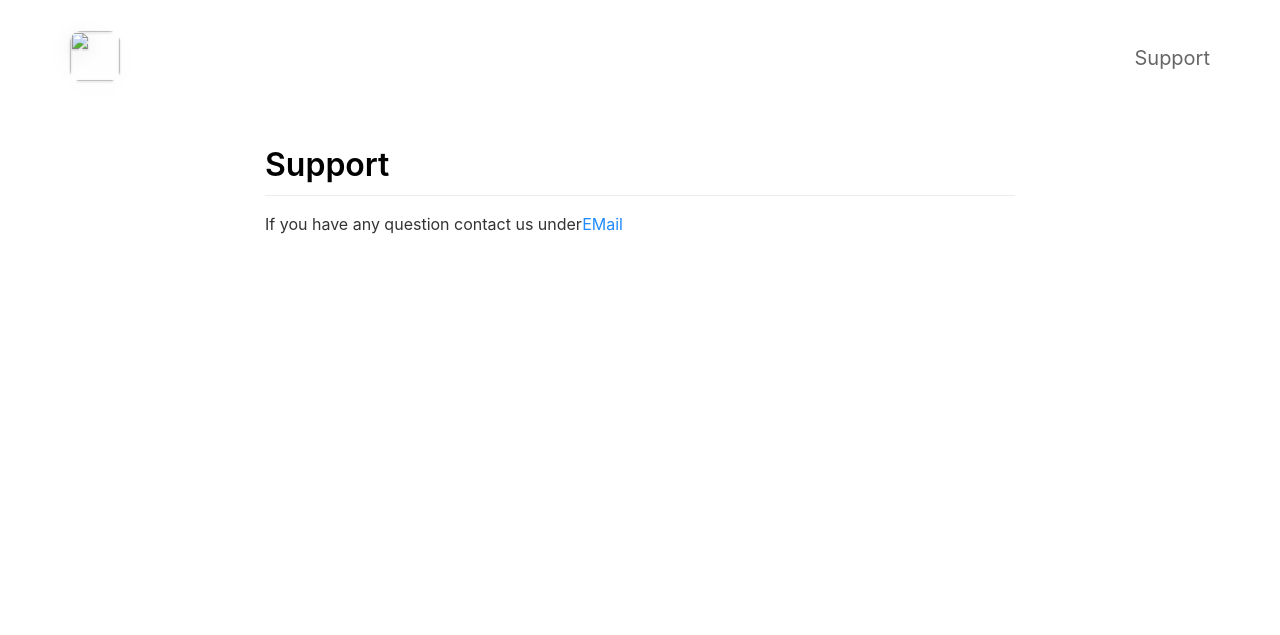
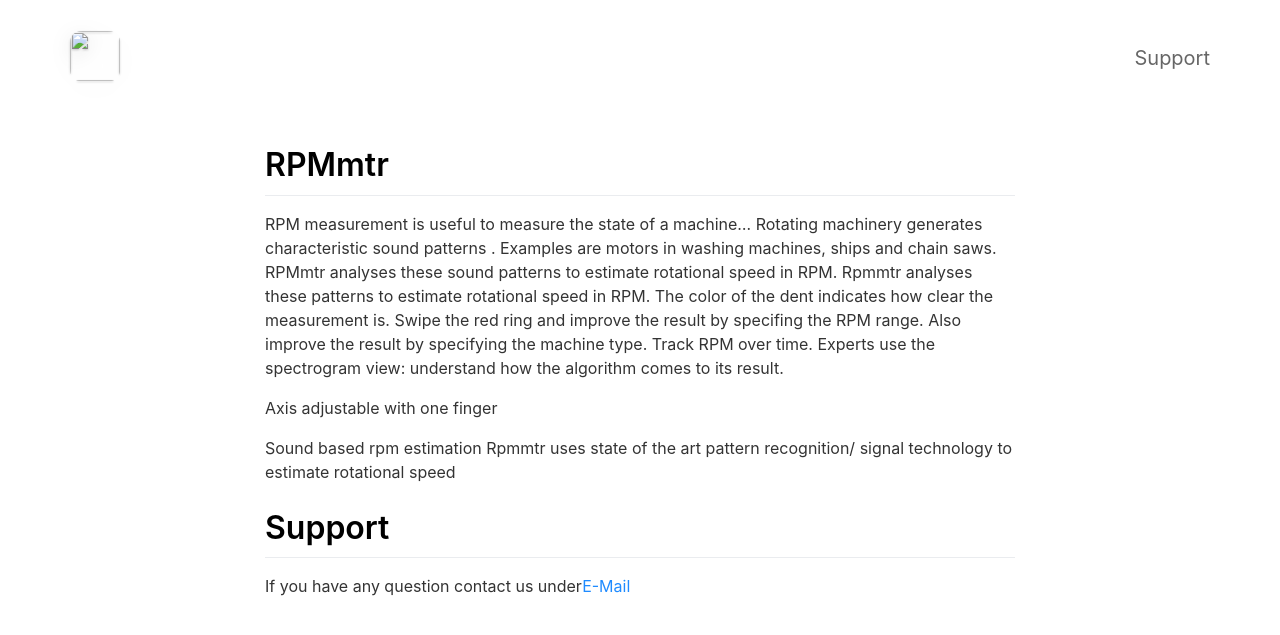
Before and after one commit to nomasdynamics/RPMmtr, a Jekyll site: the page built from _pages/support.md, in a window 1280 px wide. Shown: the top 635 px of the page. Built offline with Jekyll 4.4.1, drawn with Linux system fonts in a browser that asks for light colours; nearby versions of some CDN libraries.

Commit message:
Update support.md

```diff
--- a/_pages/support.md
+++ b/_pages/support.md
@@ -4,7 +4,23 @@
 include_in_header: true
 ---
 
+# RPMmtr
+RPM measurement is  useful to measure the state of a machine...
+Rotating machinery  generates characteristic sound patterns .
+Examples are motors in washing machines, ships and chain saws.
+RPMmtr  analyses these sound patterns to estimate rotational speed in RPM.
+Rpmmtr  analyses these patterns to estimate rotational speed in RPM.
+The color of the dent indicates how clear the measurement is.
+Swipe the red ring and improve the result by specifing the RPM range.
+Also improve the result by specifying the machine type.
+Track RPM over time.
+Experts use the spectrogram view: understand how the algorithm comes to its result.
+
+Axis adjustable with one finger
+
+Sound based rpm estimation
+Rpmmtr uses state of the art pattern recognition/ signal  technology to estimate rotational speed
 # Support
 
 
-If you have any question contact us under[EMail](mailto:namosdynamic@gmail.com?subject=[Support_Request])
+If you have any question contact us under[E-Mail](mailto:namosdynamic@gmail.com?subject=[Support_Request])
```
